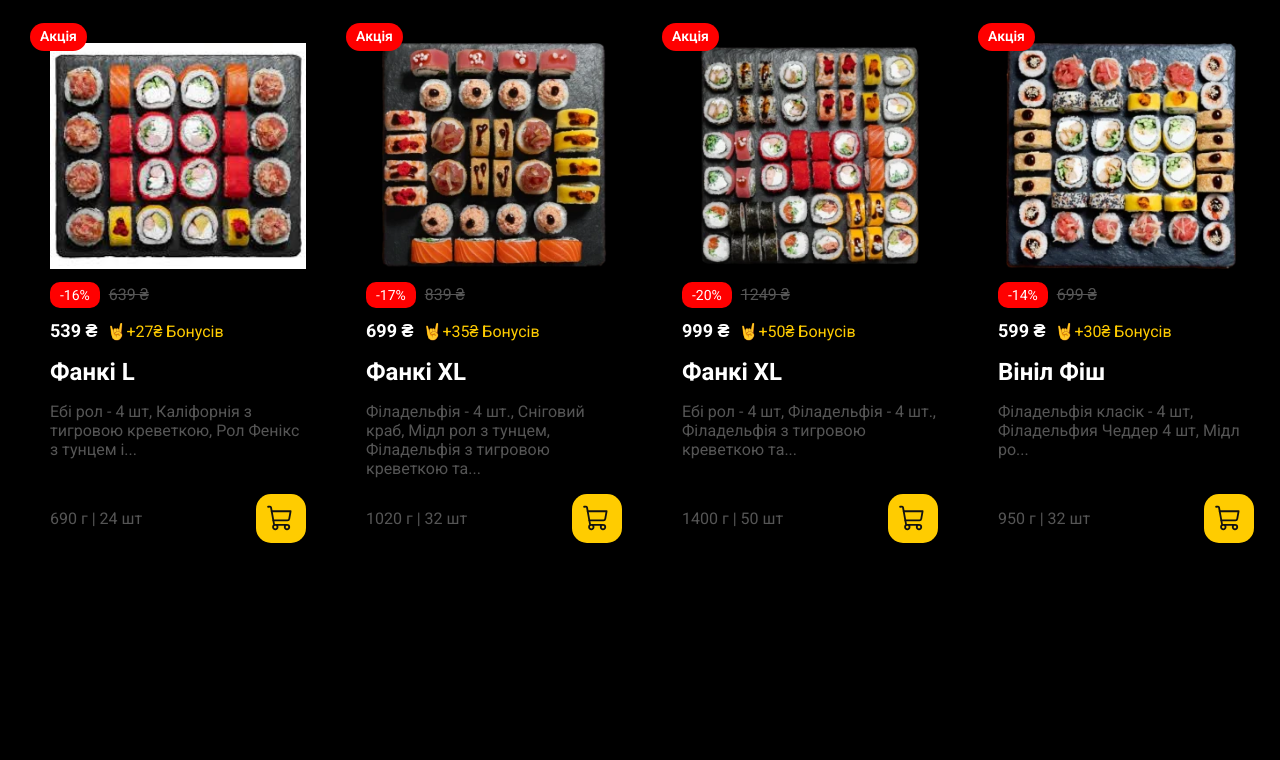
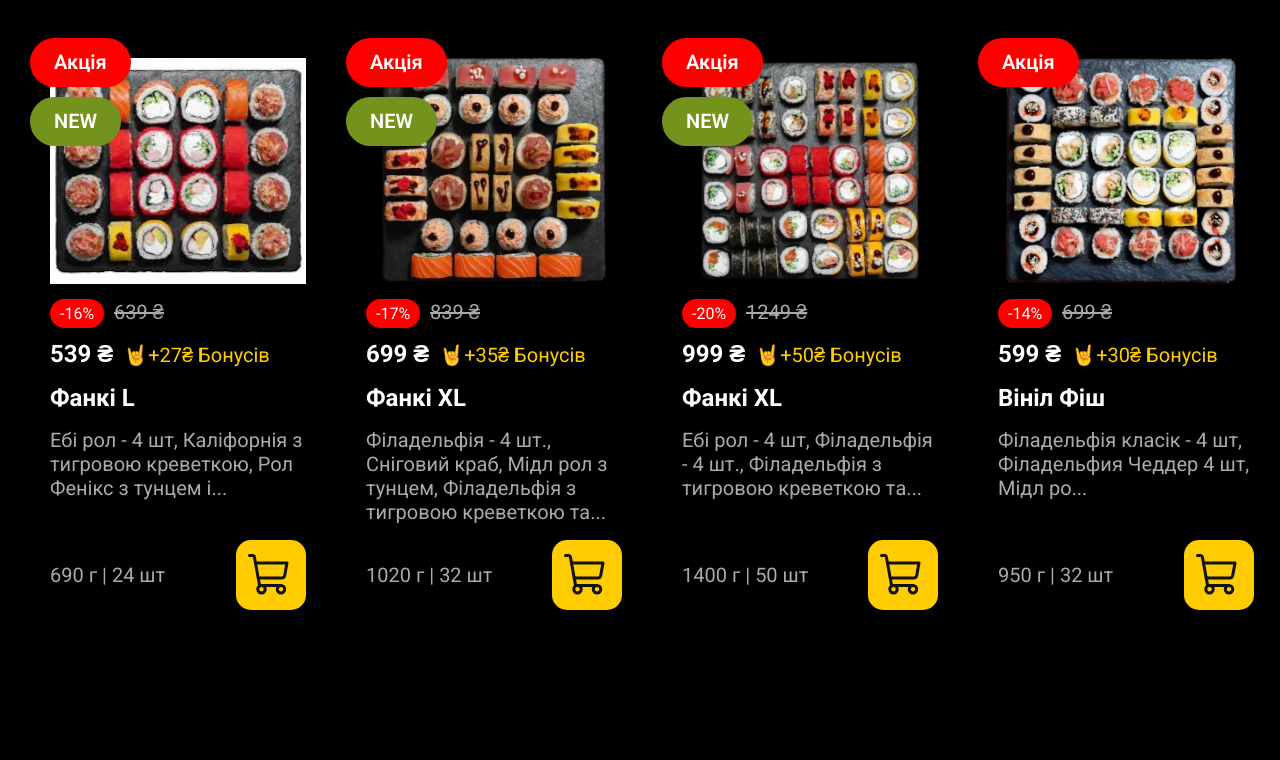
Before and after one commit to AlexP41/Class-Work-01.03.2025, a plain HTML site: page index.html in a window 1280 px wide. Shown: the part 97-857 px from the top of the page. Before the commit the page ends 800 px from the top, so only its background shows below. Drawn offline with Linux system fonts and the light colour scheme.

Commit message:
For Homework 29.03.2025

```diff
--- a/index.html
+++ b/index.html
@@ -15,6 +15,8 @@
 
     <style>
       * {
+
+
         margin: 0;
         padding: 0;
         box-sizing: border-box;
@@ -24,7 +26,7 @@
         color: #fff;
         margin: 2.4rem;
         font-weight: 700;
-        font-size: 3.6rem;
+        font-size: 4.8rem;
 
       }
 
@@ -34,8 +36,8 @@
 
       body {
         font-family: "Roboto", sans-serif;
-        font-size: 1.6rem;
-        color: #555;
+        font-size: 2rem;
+        color: #aaa;
         background-color: #000;
       }
 
@@ -46,6 +48,7 @@
         background-color: #000;
         padding: 2rem;
         margin-bottom: 10rem;
+        position: relative;
       }
 
       .card {
@@ -69,13 +72,13 @@
         position: absolute;
         top: 0;
         left: 0;
-        padding: 0.5rem 1rem;
-        border-radius: 20rem;
+        padding: 1.2rem 2.4rem;
+        border-radius: 100px;
         color: #fff;
         background-color: #ff0000;
         z-index: 1;
         font-weight: 600;
-        font-size: 1.4rem;
+        font-size: 2rem;
         line-height: 1.25;
       }
 
@@ -91,10 +94,27 @@
       .discount {
         background-color: #ff0000;
         color: #fff;
-        font-size: 1.4rem;
+        font-size: 1.6rem;
         padding: 0.5rem 1rem;
-        border-radius: 1rem;
+        border-radius: 100px;
         margin-right: 0.5rem;
+      }
+
+      .new {
+        background-color: #74931d;
+        color: #fff;
+        font-size: 2rem;
+        font-weight: 600;
+        padding: 1.2rem 2.4rem;
+        border-radius: 100px;
+        margin-right: 0.5rem;
+        position: absolute;
+        top: 10%;
+        left: 0;
+        line-height: 1.25;
+        transition: all 0.3s ease-in-out;
+        z-index: 1;
+
       }
 
       .old-price {
@@ -103,7 +123,7 @@
       }
 
       .new-price {
-        font-size: 1.8rem;
+        font-size: 2.4rem;
         font-weight: bold;
         margin-right: 0.5rem;
         color: #fff;
@@ -119,11 +139,11 @@
       }
 
       .description {
-        font-size: 1.6rem;
+        font-size: 2rem;
       }
 
       .weight {
-        font-size: 1.6rem;
+        font-size: 2rem;
       }
 
       .cart-button {
@@ -136,7 +156,8 @@
         padding: 1rem;
         cursor: pointer;
         transition: all 0.3s ease-in-out;
-        width: 5rem;
+        width: 7rem;
+        height: 7rem;
       }
 
       .cart-button:hover {
@@ -166,6 +187,7 @@
 
         <div>
           <span class="discount">-16%</span>
+          <span class="new">NEW</span>
           <span class="old-price"><del>639 ₴</del></span>
         </div>
 
@@ -197,6 +219,7 @@
 
         <div>
           <span class="discount">-17%</span>
+          <span class="new">NEW</span>
           <span class="old-price"><del>839 ₴</del></span>
         </div>
 
@@ -228,6 +251,7 @@
 
         <div>
           <span class="discount">-20%</span>
+          <span class="new">NEW</span>
           <span class="old-price"><del>1249 ₴</del></span>
         </div>
 
```
